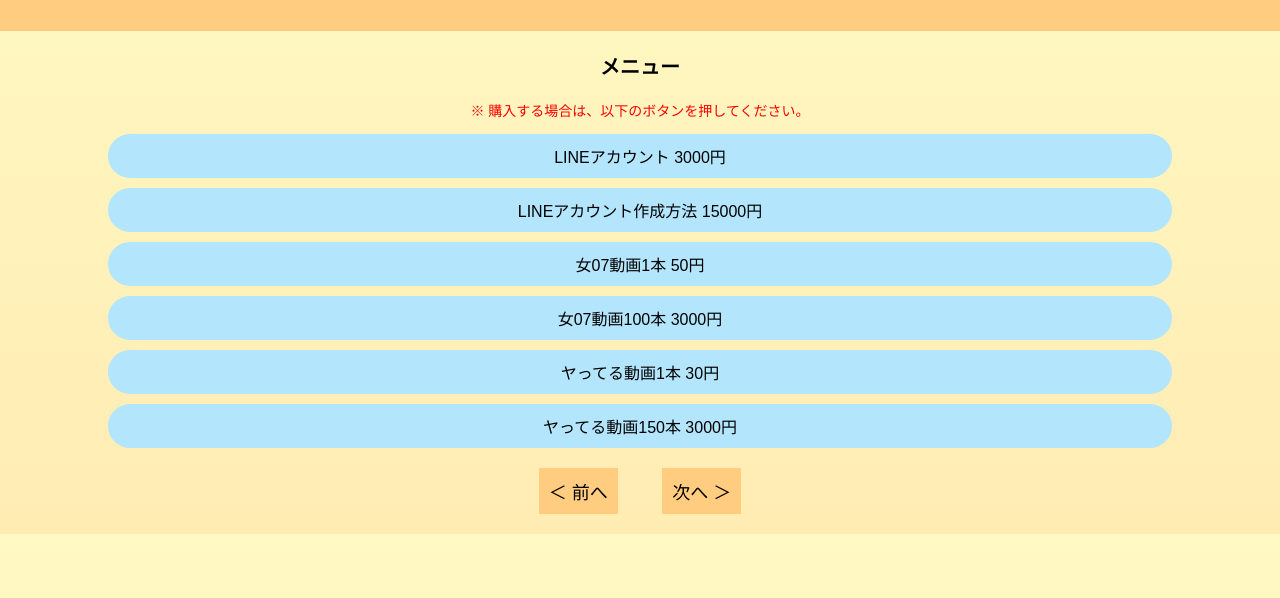
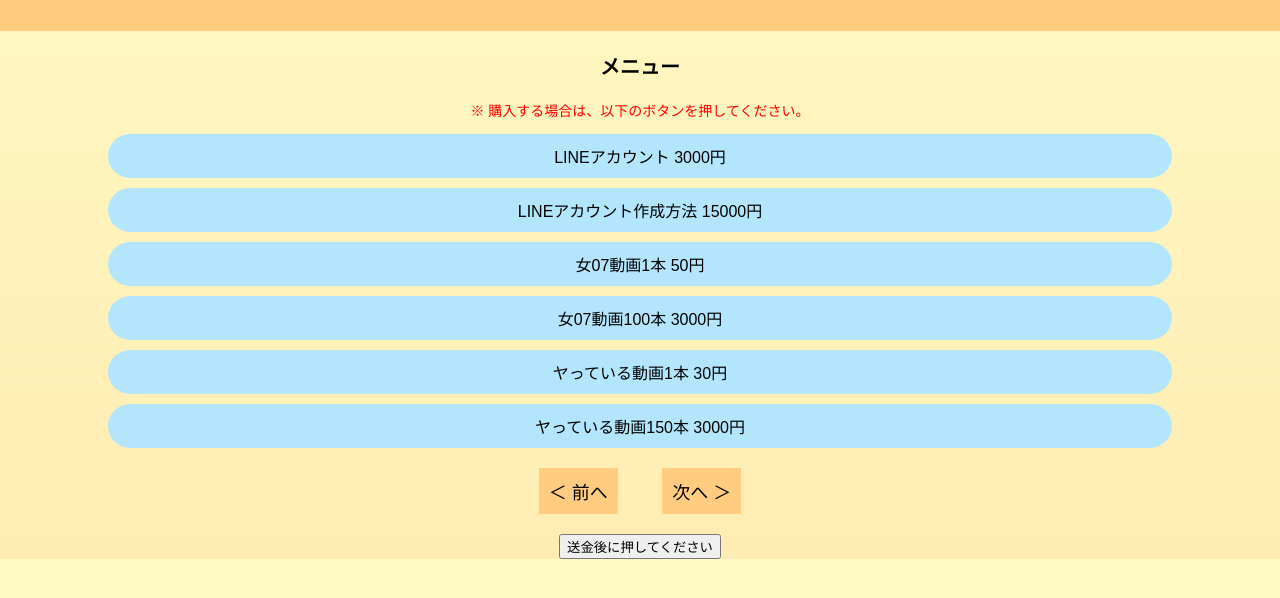
Before and after one commit to Nikoniko2525san/NANDEMO-shop-code, a plain HTML site: page index.html in a window 1280 px wide. Shown: the part 128-726 px from the top of the page. Drawn offline with Linux system fonts and the light colour scheme; a script that the page names is missing.

Commit message:
index.html を更新

```diff
--- a/index.html
+++ b/index.html
@@ -21,13 +21,18 @@
             <a href="https://example.com/item2" class="button">LINEアカウント作成方法 15000円</a>
             <a href="https://example.com/item3" class="button">女07動画1本 50円</a>
             <a href="https://example.com/item4" class="button">女07動画100本 3000円</a>
-            <a href="https://example.com/item5" class="button">ヤってる動画1本 30円</a>
-            <a href="https://example.com/item6" class="button">ヤってる動画150本 3000円</a>
+            <a href="https://example.com/item5" class="button">ヤっている動画1本 30円</a>
+            <a href="https://example.com/item6" class="button">ヤっている動画150本 3000円</a>
         </div>
 
         <div class="navigation">
             <button class="nav-button">＜ 前へ</button>
             <button class="nav-button">次へ ＞</button>
+        </div>
+
+        <!-- 送金確認ボタン -->
+        <div class="confirmation">
+            <button class="confirm-button" onclick="redirectToForm()">送金後に押してください</button>
         </div>
     </main>
 
@@ -43,6 +48,11 @@
         }
 
         initializeLiff();
+
+        // Googleフォームにリダイレクトする関数
+        function redirectToForm() {
+            window.location.href = "https://docs.google.com/forms/d/e/YOUR_FORM_ID/viewform"; // GoogleフォームのURLに置き換える
+        }
     </script>
 </body>
 </html>
```
